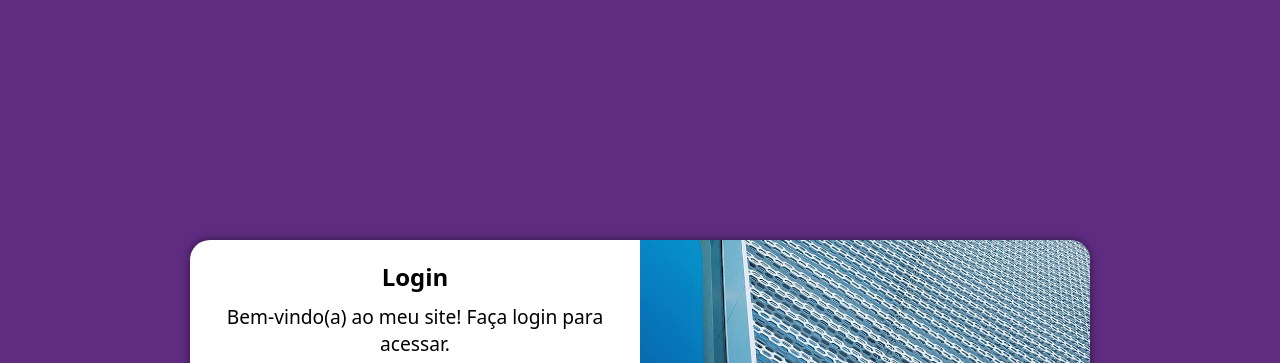
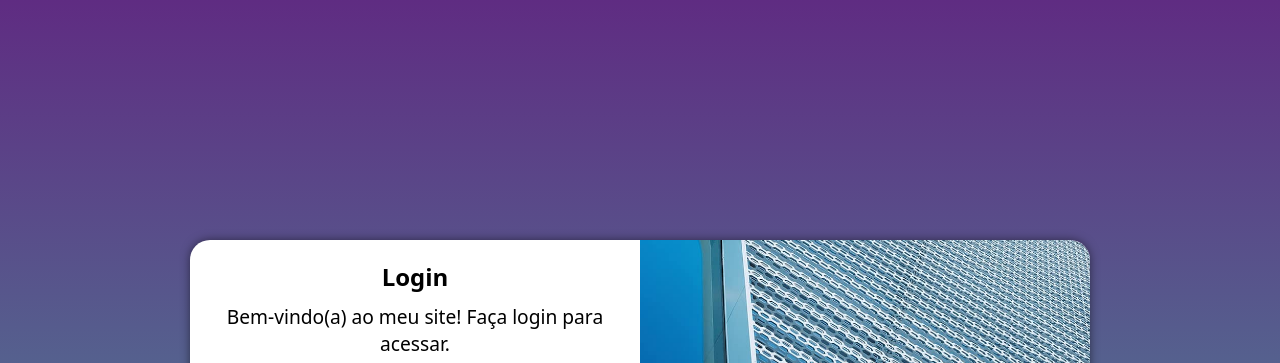
Before and after one commit to Skarzyll/Projeto-Tela-de-Login, a plain HTML site: page ptl.html in a window 1280 px wide. Shown: the top 363 px of the page. Drawn offline with nearby package versions, Linux system fonts and the light colour scheme.

Commit message:
Update css

```diff
--- a/css/ptl.css
+++ b/css/ptl.css
@@ -131,6 +131,11 @@ form > a#botão > span {
 }
 
 @media screen and (min-width: 992px) {
+
+    body {
+        background: linear-gradient(to top, #49a09d, #5f2c82);
+    }
+
     section#login {
         width: 900px;
         height: 320px;
```
